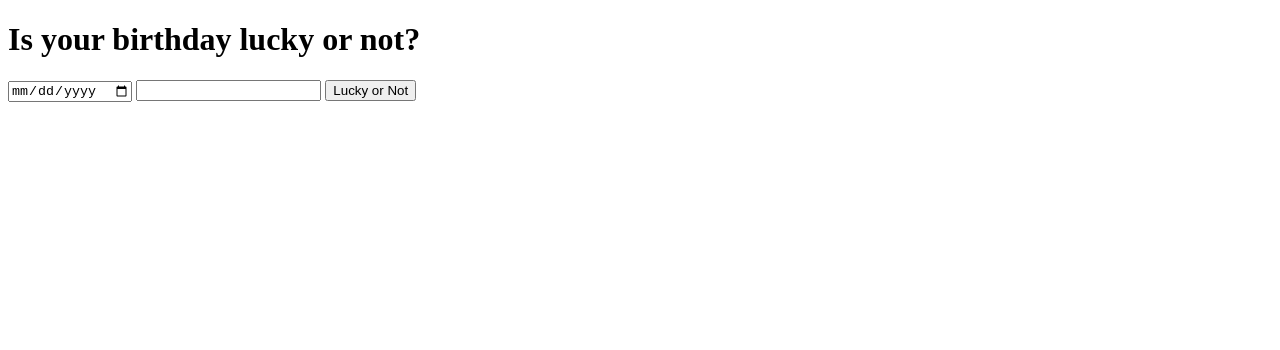
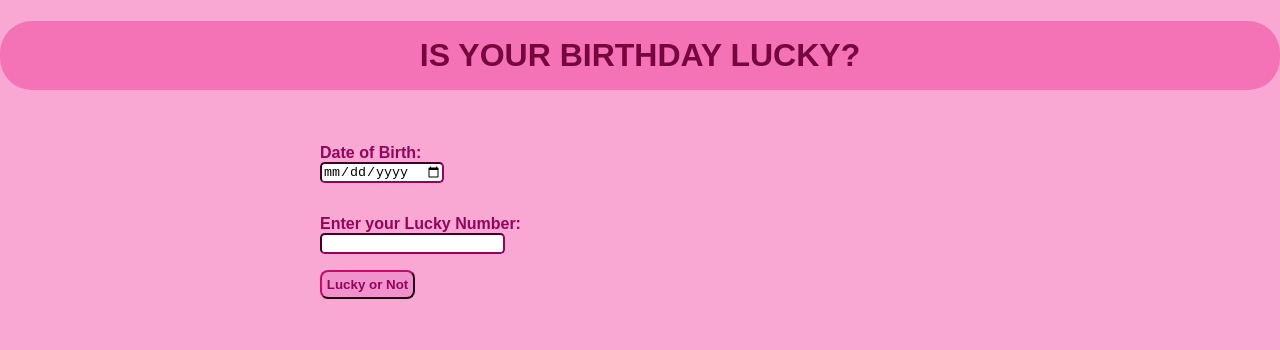
Before and after one commit to don0716/Is-your-birthday-lucky-app, a plain HTML site: page index.html in a window 1280 px wide. Drawn offline with Linux system fonts and the light colour scheme; a web font is replaced by a local one.

Commit message:
complete

```diff
--- a/birthday.js
+++ b/birthday.js
@@ -9,19 +9,30 @@ const output = document.querySelector("#output");
 function calSum(dob) {
     dob = dob.replaceAll("-","")
     let sum = 0;
-    for(let index=0; index<= dob.length; index++) {
-        sum =  sum + Number(dob.charAt(index))
+    for(let index=0; index <= dob.length; index++) {
+        sum =  sum + Number(dob.charAt(index));
     }
     return sum;
 }
 
-
-
-
 function luckyOrNotBtn() {
     const dob = dateOfBirth.value;
     const sum = calSum(dob);
-    console.log(sum)
+    if(sum&&dob) {
+    compareValues(sum, Number(luckyNumber.value))
+    } else {
+        output.innerText = "Please enter both VALUES!!"
+    }
 }
 
 checkBtn.addEventListener("click", luckyOrNotBtn);
+
+// output
+
+function compareValues(sum, luckyNumber){
+    if(sum%luckyNumber === 0) {
+        output.innerText = "Your Birthday is LUCKY!"
+    }  else [
+        output.innerText = "Your Birthday is not LUCKY!!"
+    ]
+}
--- a/index.html
+++ b/index.html
@@ -5,15 +5,21 @@
     <meta http-equiv="X-UA-Compatible" content="IE=edge">
     <meta name="viewport" content="width=device-width, initial-scale=1.0">
     <title>Is your birthday lucky or not?</title>
+
+    <link href="styles.css" rel="stylesheet" type="text/css">
 </head>
 <body>
 
-<h1 class="header">Is your birthday lucky or not?</h1>
+<h1 class="header">IS YOUR BIRTHDAY LUCKY?</h1>
+<div class="container">
+    <label for="date-of-birth">Date of Birth: </label>
+   <input type="date" id="date-of-birth">
+   <label for="lucky-number">Enter your Lucky Number: </label>
+   <input type="number" id="lucky-number">
+   <button id="check-btn">Lucky or Not</button>
+<div id="output"></div>
 
-<input type="date" id="date-of-birth">
-<input type="number" id="lucky-number">
-<button id="check-btn">Lucky or Not</button>
-<div id="output"></div>
+</div>
 
 
     <script src="birthday.js"></script>
--- /dev/null
+++ b/styles.css
@@ -0,0 +1,63 @@
+
+@import url('https://fonts.googleapis.com/css2?family=Stick+No+Bills&display=swap');
+
+.root {
+    --primary-color : #700b35;
+    --primary-pink: #F9A8D4;
+}
+
+body {
+    background-color: #F9A8D4;
+    margin: 0px;
+    font-family: 'Stick No Bills', sans-serif;
+}
+
+.header {
+    text-align: center;
+    color: rgb(117, 6, 62);
+    background-color: #F472B6;
+    padding: 1rem 1rem;
+    border-radius: 2rem;
+}
+
+label {
+    font-weight: bold;
+    color: rgb(148, 3, 92);
+
+}
+
+#date-of-birth {
+    margin-bottom: 2rem;
+}
+
+.container {
+    width: 50%;
+   margin: auto;
+   padding: 2rem;
+}
+
+input, label {
+    display: block;
+}
+
+#check-btn {
+    border-color:rgb(117, 6, 62);
+    color: rgb(148, 3, 92);
+    font-weight: bold;
+    display:block;
+    margin-top: 1rem;
+    padding: 0.3rem;
+    border-radius: 0.5rem;
+    background-color: rgb(240, 147, 204);
+}
+
+input {
+    border-color: rgb(148, 3, 92);
+    border-radius: 0.3rem;
+}
+
+#output {
+    font-weight: bold;
+    margin-top: 1rem;
+    color: rgb(153, 8, 97);
+}
```
